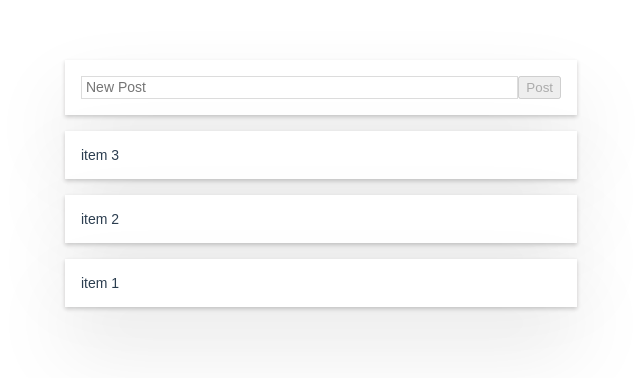
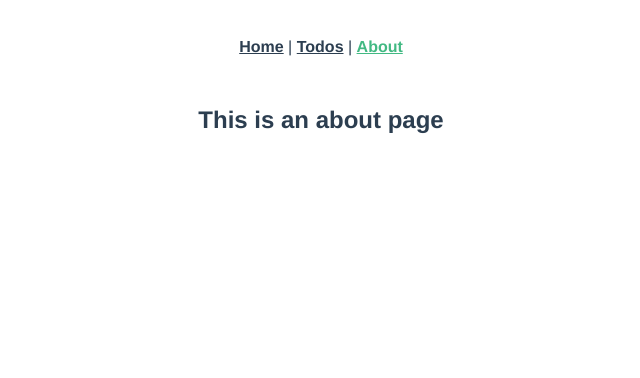
Before and after one commit to jiphan/jiphan.github.io, a Vue app: page /about in a window 1280 px wide. Shown: the top 378 px of the page, without its empty margins (319-959 px from the left). Built offline with nearby package versions, Linux system fonts and the light colour scheme.

Commit message:
added router

```diff
--- a/package.json
+++ b/package.json
@@ -11,11 +11,12 @@
   "dependencies": {
     "core-js": "^3.6.5",
     "vue": "^3.0.0",
-    "vue-router": "^3.5.2"
+    "vue-router": "^4.0.0-0"
   },
   "devDependencies": {
     "@vue/cli-plugin-babel": "~4.5.0",
     "@vue/cli-plugin-eslint": "~4.5.0",
+    "@vue/cli-plugin-router": "^4.5.13",
     "@vue/cli-service": "~4.5.0",
     "@vue/compiler-sfc": "^3.0.0",
     "babel-eslint": "^10.1.0",
--- a/public/index.html
+++ b/public/index.html
@@ -6,7 +6,6 @@
     <meta name="viewport" content="width=device-width,initial-scale=1.0">
     <link rel="icon" href="<%= BASE_URL %>favicon.ico">
     <link rel="stylesheet" href="https://cdnjs.cloudflare.com/ajax/libs/font-awesome/5.15.4/css/all.min.css">
-    <title><%= htmlWebpackPlugin.options.title %></title>
   </head>
   <body>
     <noscript>
--- a/src/App.vue
+++ b/src/App.vue
@@ -1,49 +1,11 @@
 <template>
-  <postItem class="comp" @add-row="addRow"/>
-  <Item
-    v-for="r in rows.slice().reverse()"
-    :key="r.id"
-    :post="r"
-    @del-row="delRow"
-    @bold-row="boldRow(r.id)"
-  class="comp"> {{r}} </Item>
+  <div id="nav">
+    <router-link to="/">Home</router-link> |
+    <router-link to="/todos">Todos</router-link> |
+    <router-link to="/about">About</router-link>
+  </div>
+  <router-view />
 </template>
-
-<script>
-import Item from './components/item.vue'
-import postItem from './components/postItem.vue'
-
-export default {
-  name: 'App',
-  components: {
-    Item,
-    postItem
-  },
-  methods: {
-    delRow(post) {
-      if (post.bold) return
-      this.rows = this.rows.filter(row => row.id !== post.id)
-    },
-    boldRow(i) {
-      this.rows.map((row) => {
-        if (row.id === i) row.bold = !row.bold
-      })
-    },
-    addRow(row) {
-      this.rows = [...this.rows, row]
-    }
-  },
-  data() {
-    return {
-      rows: [
-        {id: 0, msg: "item 1", bold: false},
-        {id: 1, msg: "item 2", bold: false},
-        {id: 2, msg: "item 3", bold: false}
-      ]
-    }
-  }
-}
-</script>
 
 <style>
 #app {
@@ -52,20 +14,33 @@ export default {
   -moz-osx-font-smoothing: grayscale;
   text-align: center;
   color: #2c3e50;
-  margin-top: 60px;
+}
+body {
+  -ms-overflow-style: none; /* IE and Edge */
+  scrollbar-width: none; /* Firefox */
+}
+body::-webkit-scrollbar {
+  display: none;
+}
+
+#nav {
+  padding: 30px;
+}
+
+#nav a {
+  font-weight: bold;
+  color: #2c3e50;
+}
+
+#nav a.router-link-exact-active {
+  color: #42b983;
 }
 .comp {
   background-color: white;
   margin: 1rem auto;
   padding: 1rem;
-  box-shadow: 0 2px 4px 0 rgba(24, 20, 20, 0.2), 0 2.5rem 5rem 0 rgba(0, 0, 0, 0.1);
+  box-shadow: 0 2px 4px 0 rgba(24, 20, 20, 0.2),
+    0 2.5rem 5rem 0 rgba(0, 0, 0, 0.1);
   max-width: 480px;
 }
-body {
-  -ms-overflow-style: none;  /* IE and Edge */
-  scrollbar-width: none;  /* Firefox */
-}
-body::-webkit-scrollbar {
-  display: none;
-}
 </style>
--- a/src/main.js
+++ b/src/main.js
@@ -1,4 +1,5 @@
 import { createApp } from 'vue'
 import App from './App.vue'
+import router from './router'
 
-createApp(App).mount('#app')
+createApp(App).use(router).mount('#app')
--- /dev/null
+++ b/src/router/index.js
@@ -0,0 +1,52 @@
+import { createRouter, createWebHistory } from 'vue-router'
+import Home from '../views/Home.vue'
+import Todos from '../views/Todos.vue'
+import NotFound from '../views/NotFound.vue'
+
+const routes = [
+  {
+    path: '/',
+    name: 'Home',
+    component: Home,
+    meta: {
+      title: 'Home'
+    }
+  },
+  {
+    path: '/todos',
+    name: 'Todos',
+    component: Todos,
+    meta: {
+      title: 'Todos'
+    }
+  },
+  {
+    path: '/about',
+    name: 'About',
+    // route level code-splitting
+    // this generates a separate chunk (about.[hash].js) for this route
+    // which is lazy-loaded when the route is visited.
+    component: () => import(/* webpackChunkName: "about" */ '../views/About.vue'),
+    meta: {
+      title: 'About'
+    }
+  },
+  {
+    path: '/:pathMatch(.*)',
+    component: NotFound,
+    meta: {
+      title: '404'
+    }
+  },
+]
+
+const router = createRouter({
+  history: createWebHistory(process.env.BASE_URL),
+  routes
+})
+router.beforeEach((to, from, next) => {
+  document.title = to.meta.title
+  next()
+})
+
+export default router
--- /dev/null
+++ b/src/views/About.vue
@@ -0,0 +1,5 @@
+<template>
+  <div class="about">
+    <h2>This is an about page</h2>
+  </div>
+</template>
--- /dev/null
+++ b/src/views/Home.vue
@@ -0,0 +1,18 @@
+<template>
+  <div class="home">
+    <img alt="Vue logo" src="../assets/logo.png">
+    <HelloWorld msg="Welcome to Your Vue.js App"/>
+  </div>
+</template>
+
+<script>
+// @ is an alias to /src
+import HelloWorld from '@/components/HelloWorld.vue'
+
+export default {
+  name: 'Home',
+  components: {
+    HelloWorld
+  }
+}
+</script>
--- /dev/null
+++ b/src/views/NotFound.vue
@@ -0,0 +1,4 @@
+<template>
+  <h1>404</h1>
+  <img src="https://c.tenor.com/WN-ECKjusvgAAAAM/confused-bird.gif" />
+</template>
--- /dev/null
+++ b/src/views/Todos.vue
@@ -0,0 +1,49 @@
+<template>
+  <postItem class="comp" @add-row="addRow" />
+  <Item
+    v-for="r in rows.slice().reverse()"
+    :key="r.id"
+    :post="r"
+    @del-row="delRow"
+    @bold-row="boldRow(r.id)"
+    class="comp"
+  >
+    {{ r }}
+  </Item>
+</template>
+
+<script>
+import Item from "@/components/item.vue";
+import postItem from "@/components/postItem.vue";
+
+export default {
+  name: "Todos",
+  components: {
+    Item,
+    postItem,
+  },
+  methods: {
+    delRow(post) {
+      if (post.bold) return;
+      this.rows = this.rows.filter((row) => row.id !== post.id);
+    },
+    boldRow(i) {
+      this.rows.map((row) => {
+        if (row.id === i) row.bold = !row.bold;
+      });
+    },
+    addRow(row) {
+      this.rows = [...this.rows, row];
+    },
+  },
+  data() {
+    return {
+      rows: [
+        { id: 0, msg: "item 1", bold: false },
+        { id: 1, msg: "item 2", bold: false },
+        { id: 2, msg: "item 3", bold: false },
+      ],
+    };
+  },
+};
+</script>
```
Also changed, not shown: 1 other file (tests, documents, lock files or other folders).
